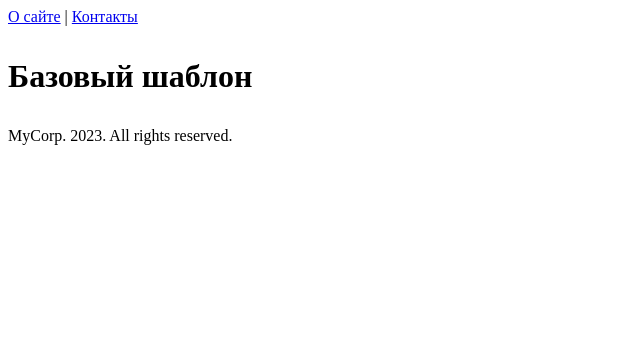
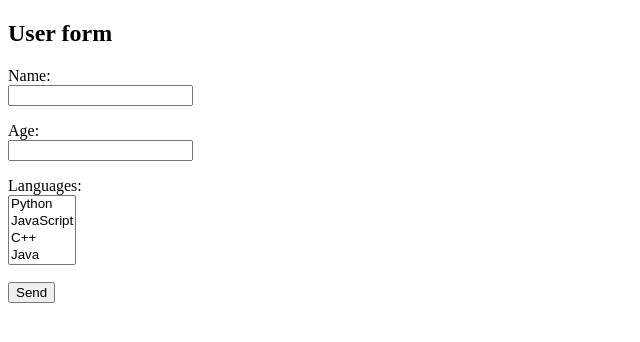
Before and after one commit to RevelRies/Bot_for_dentistry, a Django app: page / in a window 1280 px wide. Shown: the top 342 px of the page, without its empty margins (0-640 px from the left). Run offline with Django 4.2, Linux system fonts and the light colour scheme.

Commit message:
starting create db

```diff
--- a/DentistryWebsite/DentistryWebsite/urls.py
+++ b/DentistryWebsite/DentistryWebsite/urls.py
@@ -18,7 +18,8 @@ from hello import views
 from django.views.generic import TemplateView
 
 urlpatterns = [
-    path('', views.base),
+    path('', views.index),
     path('contact/', views.contact),
-    path('info/', views.info)
+    path('info/', views.info),
+    path('user/', views.user)
 ]
--- a/DentistryWebsite/hello/templates/userform.html
+++ b/DentistryWebsite/hello/templates/userform.html
@@ -6,9 +6,20 @@
 </head>
 <body>
   <h2>User form</h2>
+  <form method="post" action="user/">
     {% csrf_token %}
     <p>Name: <br> <input name="name" /></p>
     <p>Age: <br> <input name="age" type="number" /></p>
-    <input type="simbit" value="Send" />
+    <p>
+            Languages:<br />
+            <select multiple name="languages">
+                <option>Python</option>
+                <option>JavaScript</option>
+                <option>C++</option>
+                <option>Java</option>
+             </select>
+        </p>
+    <input type="submit" value="Send" />
+  </form>
 </body>
 </html>
--- a/DentistryWebsite/hello/views.py
+++ b/DentistryWebsite/hello/views.py
@@ -12,3 +12,19 @@ def info(request: HttpRequest):
 
 def contact(request: HttpRequest):
     return render(request=request, template_name='contact.html')
+
+
+def user(request: HttpRequest):
+    name = request.POST.get('name', 'Не введено')
+    age = request.POST.get('age', 0)
+    l1, l2, l3 = request.POST.getlist('languages')
+    return HttpResponse(f'<h2>Имя: {name}</h2>'
+                        f'<h2>Возраст: {age}</h2>'
+                        f'<h2>Языки:</h2>'
+                        f'<p>{l1}</p>'
+                        f'<p>{l2}</p>'
+                        f'<p>{l3}</p>')
+
+
+def index(request: HttpRequest):
+    return render(request=request, template_name='userform.html')
--- a/requirements.txt
+++ b/requirements.txt
@@ -13,6 +13,7 @@ frozenlist==1.3.3
 idna==3.4
 magic-filter==1.0.9
 multidict==6.0.4
+psycopg2==2.9.5
 pydantic==1.10.4
 Pygments==2.14.0
 pytz==2022.7.1
```
